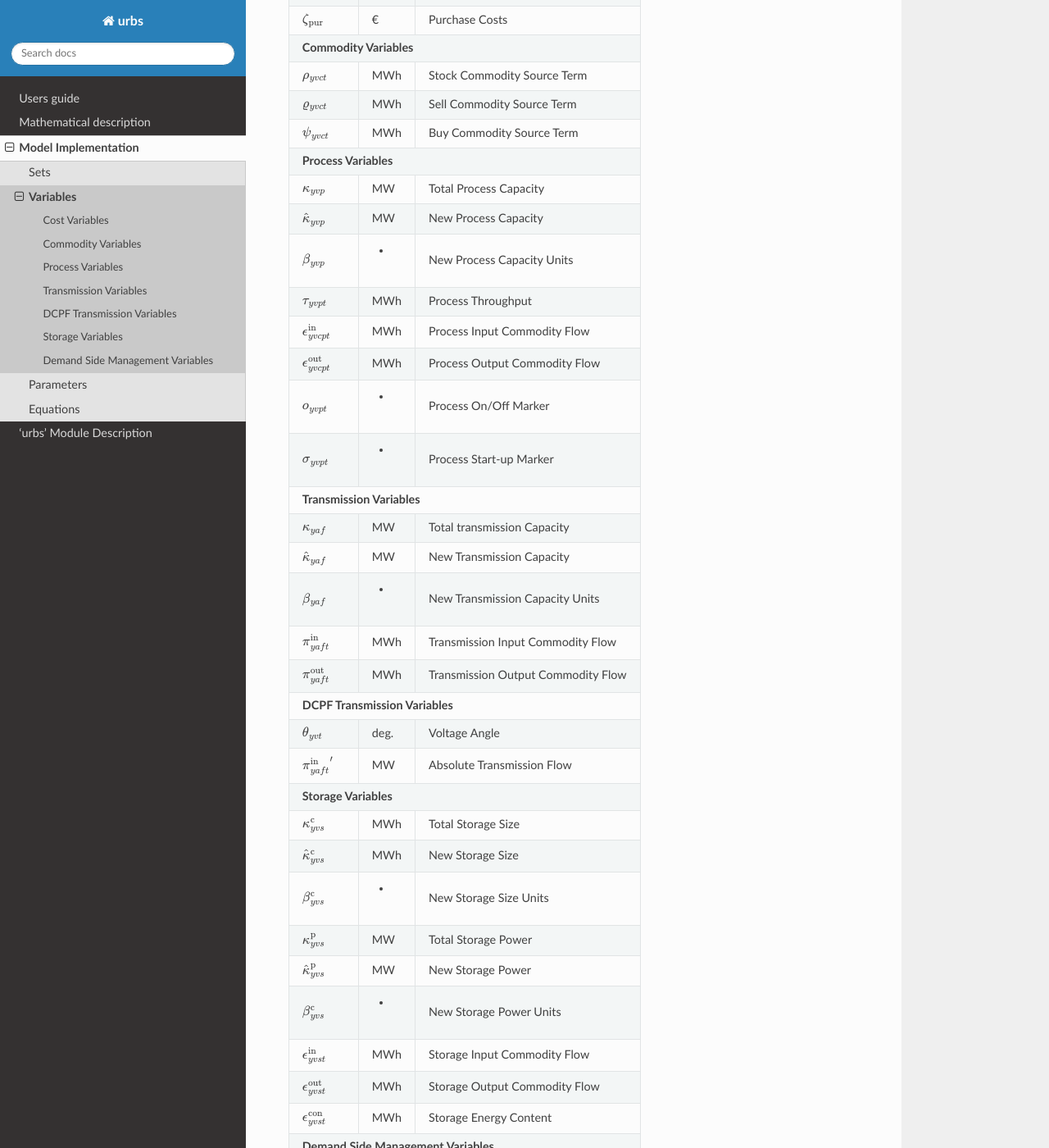
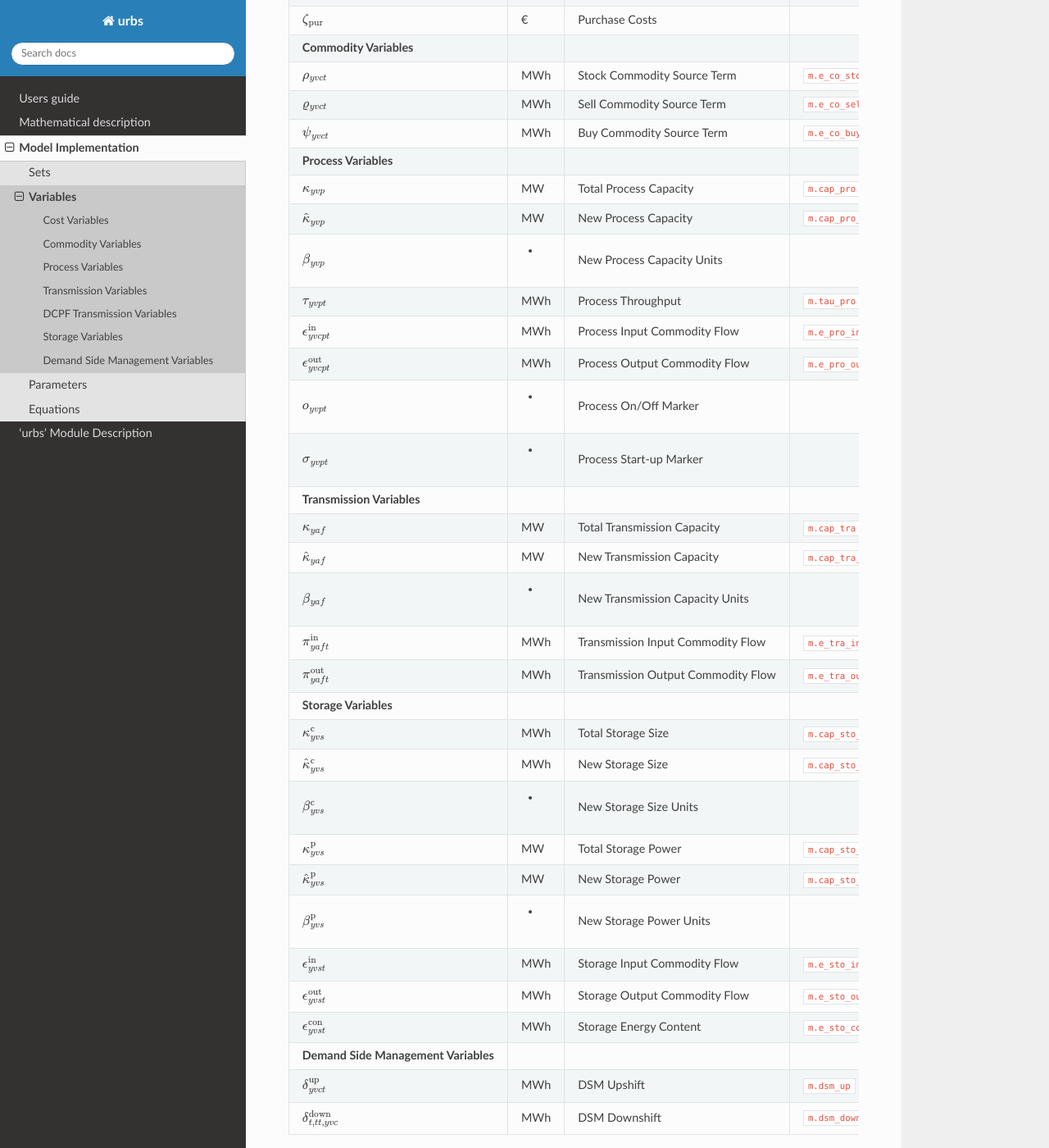
Before and after one commit to tum-ens/urbs, a Sphinx documentation site: the page built from doc/implementdoc/variables.rst, in a window 1280 px wide and 1400 px high, scrolled down 633 px. Shown: the whole window at 82% size. Built offline with Sphinx 7.4.7 and the Read the Docs theme 3.1.0, drawn with Linux system fonts in a browser that asks for light colours; some of the changed text lies outside the part shown.

Commit message:
Adding Programm variable names to table

```diff
--- a/doc/implementdoc/variables.rst
+++ b/doc/implementdoc/variables.rst
@@ -10,97 +10,94 @@ optimization. Variables of this optimization model can be separated into
 sections by their area of use. These Sections are Cost, Commodity, Process,
 Transmission, Storage and demand side management.
 
+
 .. table:: *Table: Model Variables*
 
-    +----------------------------------------+------+-----------------------------------+
-    | Variable                               | Unit | Description                       |
-    +========================================+======+===================================+
-    | **Cost  Variables**                                                               |
-    +----------------------------------------+------+-----------------------------------+
-    | :math:`\zeta`                          | €    | Total System Cost                 |
-    +----------------------------------------+------+-----------------------------------+
-    | :math:`\zeta_\text{inv}`               | €    | Investment Costs                  |
-    +----------------------------------------+------+-----------------------------------+
-    | :math:`\zeta_\text{fix}`               | €    | Fix Costs                         |
-    +----------------------------------------+------+-----------------------------------+
-    | :math:`\zeta_\text{var}`               | €    | Variable Costs                    |
-    +----------------------------------------+------+-----------------------------------+
-    | :math:`\zeta_\text{fuel}`              | €    | Fuel Costs                        |
-    +----------------------------------------+------+-----------------------------------+
-    | :math:`\zeta_\text{rev}`               | €    | Revenue Costs                     |
-    +----------------------------------------+------+-----------------------------------+
-    | :math:`\zeta_\text{pur}`               | €    | Purchase Costs                    |
-    +----------------------------------------+------+-----------------------------------+
-    | **Commodity Variables**                                                           |
-    +----------------------------------------+------+-----------------------------------+
-    | :math:`\rho_{yvct}`                    | MWh  | Stock Commodity Source Term       |
-    +----------------------------------------+------+-----------------------------------+
-    | :math:`\varrho_{yvct}`                 | MWh  | Sell Commodity Source Term        |
-    +----------------------------------------+------+-----------------------------------+
-    | :math:`\psi_{yvct}`                    | MWh  | Buy Commodity Source Term         |
-    +----------------------------------------+------+-----------------------------------+
-    | **Process Variables**                                                             |
-    +----------------------------------------+------+-----------------------------------+
-    | :math:`\kappa_{yvp}`                   | MW   | Total Process Capacity            |
-    +----------------------------------------+------+-----------------------------------+
-    | :math:`\hat{\kappa}_{yvp}`             | MW   | New Process Capacity              |
-    +----------------------------------------+------+-----------------------------------+
-    | :math:`\beta_{yvp}`                    | -    | New Process Capacity Units        |
-    +----------------------------------------+------+-----------------------------------+
-    | :math:`\tau_{yvpt}`                    | MWh  | Process Throughput                |
-    +----------------------------------------+------+-----------------------------------+
-    | :math:`\epsilon_{yvcpt}^\text{in}`     | MWh  | Process Input Commodity Flow      |
-    +----------------------------------------+------+-----------------------------------+
-    | :math:`\epsilon_{yvcpt}^\text{out}`    | MWh  | Process Output Commodity Flow     |
-    +----------------------------------------+------+-----------------------------------+
-    | :math:`\omicron_{yvpt}`                |-     | Process On/Off Marker             |
-    +----------------------------------------+------+-----------------------------------+
-    | :math:`\sigma_{yvpt}`                  |-     | Process Start-up Marker           |
-    +----------------------------------------+------+-----------------------------------+
-    | **Transmission Variables**                                                        |
-    +----------------------------------------+------+-----------------------------------+
-    | :math:`\kappa_{yaf}`                   | MW   | Total transmission Capacity       |
-    +----------------------------------------+------+-----------------------------------+
-    | :math:`\hat{\kappa}_{yaf}`             | MW   | New Transmission Capacity         |
-    +----------------------------------------+------+-----------------------------------+
-    | :math:`\beta_{yaf}`                    |-     | New Transmission Capacity Units   |
-    +----------------------------------------+------+-----------------------------------+
-    | :math:`\pi_{yaft}^\text{in}`           | MWh  | Transmission Input Commodity Flow |
-    +----------------------------------------+------+-----------------------------------+
-    | :math:`\pi_{yaft}^\text{out}`          | MWh  | Transmission Output Commodity Flow|
-    +----------------------------------------+------+-----------------------------------+
-    | **DCPF Transmission Variables**                                                   |
-    +----------------------------------------+------+-----------------------------------+
-    | :math:`\theta_{yvt}`                   | deg. | Voltage Angle                     |
-    +----------------------------------------+------+-----------------------------------+
-    | :math:`{\pi_{yaft}^{\text{in}}}^\prime`| MW   | Absolute Transmission Flow        |
-    +----------------------------------------+------+-----------------------------------+
-    | **Storage Variables**                                                             |
-    +----------------------------------------+------+-----------------------------------+
-    | :math:`\kappa_{yvs}^\text{c}`          | MWh  | Total Storage Size                |
-    +----------------------------------------+------+-----------------------------------+
-    | :math:`\hat{\kappa}_{yvs}^\text{c}`    | MWh  | New Storage Size                  |
-    +----------------------------------------+------+-----------------------------------+
-    | :math:`\beta_{yvs}^\text{c}`           | -    | New Storage Size Units            |
-    +----------------------------------------+------+-----------------------------------+
-    | :math:`\kappa_{yvs}^\text{p}`          | MW   | Total Storage Power               |
-    +----------------------------------------+------+-----------------------------------+
-    | :math:`\hat{\kappa}_{yvs}^\text{p}`    | MW   | New Storage Power                 |
-    +----------------------------------------+------+-----------------------------------+
-    | :math:`\beta_{yvs}^\text{c}`           | -    | New Storage Power Units           |
-    +----------------------------------------+------+-----------------------------------+
-    | :math:`\epsilon_{yvst}^\text{in}`      | MWh  | Storage Input Commodity Flow      |
-    +----------------------------------------+------+-----------------------------------+
-    | :math:`\epsilon_{yvst}^\text{out}`     | MWh  | Storage Output Commodity Flow     |
-    +----------------------------------------+------+-----------------------------------+
-    | :math:`\epsilon_{yvst}^\text{con}`     | MWh  | Storage Energy Content            |
-    +----------------------------------------+------+-----------------------------------+
-    | **Demand Side Management Variables**                                              |
-    +----------------------------------------+------+-----------------------------------+
-    | :math:`\delta_{yvct}^\text{up}`        | MWh  | DSM Upshift                       |
-    +----------------------------------------+------+-----------------------------------+
-    | :math:`\delta_{t,tt,yvc}^\text{down}`  | MWh  | DSM Downshift                     |
-    +----------------------------------------+------+-----------------------------------+
+    +----------------------------------------+------+-----------------------------------+----------------------------+
+    | Variable                               | Unit | Description                       | Program Variable Name      |
+    +========================================+======+===================================+============================+
+    | **Cost Variables**                     |      |                                   |                            |
+    +----------------------------------------+------+-----------------------------------+----------------------------+
+    | :math:`\zeta`                          | €    | Total System Cost                 | ``m.costs``                |
+    +----------------------------------------+------+-----------------------------------+----------------------------+
+    | :math:`\zeta_\text{inv}`               | €    | Investment Costs                  |                            |
+    +----------------------------------------+------+-----------------------------------+----------------------------+
+    | :math:`\zeta_\text{fix}`               | €    | Fix Costs                         |                            |
+    +----------------------------------------+------+-----------------------------------+----------------------------+
+    | :math:`\zeta_\text{var}`               | €    | Variable Costs                    |                            |
+    +----------------------------------------+------+-----------------------------------+----------------------------+
+    | :math:`\zeta_\text{fuel}`              | €    | Fuel Costs                        |                            |
+    +----------------------------------------+------+-----------------------------------+----------------------------+
+    | :math:`\zeta_\text{rev}`               | €    | Revenue Costs                     |                            |
+    +----------------------------------------+------+-----------------------------------+----------------------------+
+    | :math:`\zeta_\text{pur}`               | €    | Purchase Costs                    |                            |
+    +----------------------------------------+------+-----------------------------------+----------------------------+
+    | **Commodity Variables**                |      |                                   |                            |
+    +----------------------------------------+------+-----------------------------------+----------------------------+
+    | :math:`\rho_{yvct}`                    | MWh  | Stock Commodity Source Term       | ``m.e_co_stock``           |
+    +----------------------------------------+------+-----------------------------------+----------------------------+
+    | :math:`\varrho_{yvct}`                 | MWh  | Sell Commodity Source Term        | ``m.e_co_sell``            |
+    +----------------------------------------+------+-----------------------------------+----------------------------+
+    | :math:`\psi_{yvct}`                    | MWh  | Buy Commodity Source Term         | ``m.e_co_buy``             |
+    +----------------------------------------+------+-----------------------------------+----------------------------+
+    | **Process Variables**                  |      |                                   |                            |
+    +----------------------------------------+------+-----------------------------------+----------------------------+
+    | :math:`\kappa_{yvp}`                   | MW   | Total Process Capacity            | ``m.cap_pro``              |
+    +----------------------------------------+------+-----------------------------------+----------------------------+
+    | :math:`\hat{\kappa}_{yvp}`             | MW   | New Process Capacity              | ``m.cap_pro_new``          |
+    +----------------------------------------+------+-----------------------------------+----------------------------+
+    | :math:`\beta_{yvp}`                    | -    | New Process Capacity Units        |                            |
+    +----------------------------------------+------+-----------------------------------+----------------------------+
+    | :math:`\tau_{yvpt}`                    | MWh  | Process Throughput                | ``m.tau_pro``              |
+    +----------------------------------------+------+-----------------------------------+----------------------------+
+    | :math:`\epsilon_{yvcpt}^\text{in}`     | MWh  | Process Input Commodity Flow      | ``m.e_pro_in``             |
+    +----------------------------------------+------+-----------------------------------+----------------------------+
+    | :math:`\epsilon_{yvcpt}^\text{out}`    | MWh  | Process Output Commodity Flow     | ``m.e_pro_out``            |
+    +----------------------------------------+------+-----------------------------------+----------------------------+
+    | :math:`\omicron_{yvpt}`                | -    | Process On/Off Marker             |                            |
+    +----------------------------------------+------+-----------------------------------+----------------------------+
+    | :math:`\sigma_{yvpt}`                  | -    | Process Start-up Marker           |                            |
+    +----------------------------------------+------+-----------------------------------+----------------------------+
+    | **Transmission Variables**             |      |                                   |                            |
+    +----------------------------------------+------+-----------------------------------+----------------------------+
+    | :math:`\kappa_{yaf}`                   | MW   | Total Transmission Capacity       | ``m.cap_tra``              |
+    +----------------------------------------+------+-----------------------------------+----------------------------+
+    | :math:`\hat{\kappa}_{yaf}`             | MW   | New Transmission Capacity         | ``m.cap_tra_new``          |
+    +----------------------------------------+------+-----------------------------------+----------------------------+
+    | :math:`\beta_{yaf}`                    | -    | New Transmission Capacity Units   |                            |
+    +----------------------------------------+------+-----------------------------------+----------------------------+
+    | :math:`\pi_{yaft}^\text{in}`           | MWh  | Transmission Input Commodity Flow | ``m.e_tra_in``             |
+    +----------------------------------------+------+-----------------------------------+----------------------------+
+    | :math:`\pi_{yaft}^\text{out}`          | MWh  | Transmission Output Commodity Flow| ``m.e_tra_out``            |
+    +----------------------------------------+------+-----------------------------------+----------------------------+
+    | **Storage Variables**                  |      |                                   |                            |
+    +----------------------------------------+------+-----------------------------------+----------------------------+
+    | :math:`\kappa_{yvs}^\text{c}`          | MWh  | Total Storage Size                | ``m.cap_sto_c``            |
+    +----------------------------------------+------+-----------------------------------+----------------------------+
+    | :math:`\hat{\kappa}_{yvs}^\text{c}`    | MWh  | New Storage Size                  | ``m.cap_sto_c_new``        |
+    +----------------------------------------+------+-----------------------------------+----------------------------+
+    | :math:`\beta_{yvs}^\text{c}`           | -    | New Storage Size Units            |                            |
+    +----------------------------------------+------+-----------------------------------+----------------------------+
+    | :math:`\kappa_{yvs}^\text{p}`          | MW   | Total Storage Power               | ``m.cap_sto_p``            |
+    +----------------------------------------+------+-----------------------------------+----------------------------+
+    | :math:`\hat{\kappa}_{yvs}^\text{p}`    | MW   | New Storage Power                 | ``m.cap_sto_p_new``        |
+    +----------------------------------------+------+-----------------------------------+----------------------------+
+    | :math:`\beta_{yvs}^\text{p}`           | -    | New Storage Power Units           |                            |
+    +----------------------------------------+------+-----------------------------------+----------------------------+
+    | :math:`\epsilon_{yvst}^\text{in}`      | MWh  | Storage Input Commodity Flow      | ``m.e_sto_in``             |
+    +----------------------------------------+------+-----------------------------------+----------------------------+
+    | :math:`\epsilon_{yvst}^\text{out}`     | MWh  | Storage Output Commodity Flow     | ``m.e_sto_out``            |
+    +----------------------------------------+------+-----------------------------------+----------------------------+
+    | :math:`\epsilon_{yvst}^\text{con}`     | MWh  | Storage Energy Content            | ``m.e_sto_con``            |
+    +----------------------------------------+------+-----------------------------------+----------------------------+
+    | **Demand Side Management Variables**   |      |                                   |                            |
+    +----------------------------------------+------+-----------------------------------+----------------------------+
+    | :math:`\delta_{yvct}^\text{up}`        | MWh  | DSM Upshift                       | ``m.dsm_up``               |
+    +----------------------------------------+------+-----------------------------------+----------------------------+
+    | :math:`\delta_{t,tt,yvc}^\text{down}`  | MWh  | DSM Downshift                     | ``m.dsm_down``             |
+    +----------------------------------------+------+-----------------------------------+----------------------------+
+
+
 
 
 Cost Variables
```
